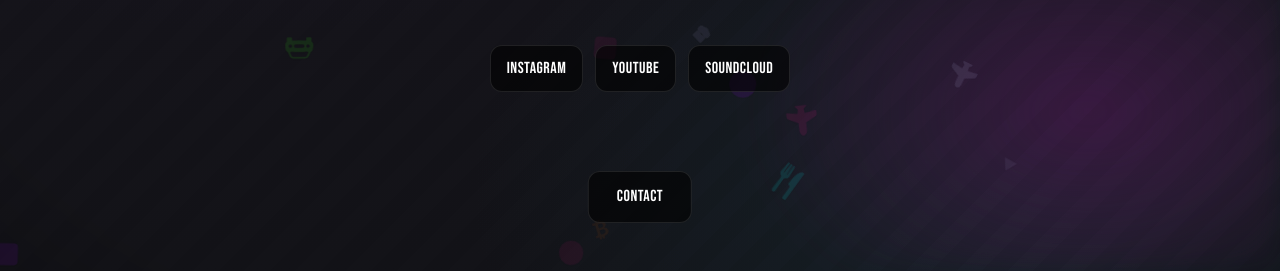
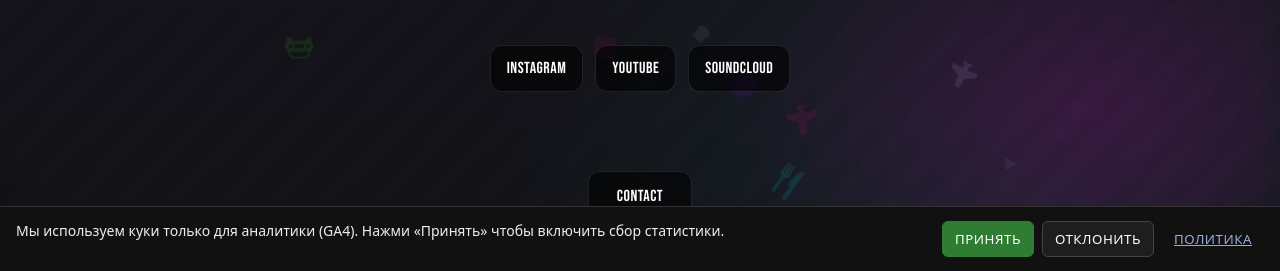
Before and after one commit to TechnoKotan/me.kotan, a plain HTML site: page index.html in a window 1280 px wide. Shown: the part 529-800 px from the top of the page. Drawn offline with Linux system fonts and the light colour scheme; animation ran at ten frames a second.

Commit message:
Added cookies banner

```diff
--- /dev/null
+++ b/css/consent.css
@@ -0,0 +1,11 @@
+#cookieBanner {position:fixed;left:0;right:0;bottom:0;z-index:9999;
+  display:none;gap:12px;align-items:start;padding:14px 16px;
+  background:#111;color:#eee;border-top:1px solid #333;
+  font:14px/1.4 system-ui,-apple-system,Segoe UI,Roboto,Arial,sans-serif}
+#cookieBanner.show{display:flex;flex-wrap:wrap}
+#cookieBanner p{margin:0;flex:1 1 260px}
+.cookie-actions{display:flex;gap:8px}
+.cookie-btn{border:1px solid #444;background:#1e1e1e;color:#fff;cursor:pointer;
+  padding:8px 12px;border-radius:6px}
+.cookie-btn.primary{background:#2e7d32;border-color:#2e7d32}
+.cookie-btn.link{background:transparent;border:0;text-decoration:underline;color:#9ad}
--- a/index.html
+++ b/index.html
@@ -129,5 +129,10 @@
     <a href="mailto:me@kotan.pro" class="btn">Contact</a>
   </footer>
 
+  <link rel="stylesheet" href="/css/consent.css">
+  <div id="cookieBanner" hidden></div>
+  <script src="/js/consent-banner.js" defer></script>
+
+
 </body>
 </html>
--- /dev/null
+++ b/js/consent-banner.js
@@ -0,0 +1,53 @@
+(function () {
+  var KEY = "kotan_consent_v1";
+  var banner = document.getElementById("cookieBanner");
+  if (!banner) return;
+
+  banner.innerHTML =
+    "" +
+    "<p>Мы используем куки только для аналитики (GA4). " +
+    "Нажми «Принять» чтобы включить сбор статистики.</p>" +
+    '<div class="cookie-actions">' +
+    '<button id="cookieAccept" class="cookie-btn primary">Принять</button>' +
+    '<button id="cookieReject" class="cookie-btn">Отклонить</button>' +
+    '<button id="cookieMore" class="cookie-btn link">Политика</button>' +
+    "</div>";
+
+  function show() {
+    banner.classList.add("show");
+    banner.removeAttribute("hidden");
+  }
+  function hide() {
+    banner.classList.remove("show");
+    banner.setAttribute("hidden", "");
+  }
+
+  var stored = localStorage.getItem(KEY);
+  if (!stored) show();
+
+  document.getElementById("cookieAccept")?.addEventListener("click", function () {
+    localStorage.setItem(KEY, "granted");
+    if (typeof window.acceptAnalyticsConsent === "function") {
+      window.acceptAnalyticsConsent();
+    }
+    hide();
+  });
+
+  document.getElementById("cookieReject")?.addEventListener("click", function () {
+    localStorage.setItem(KEY, "denied");
+    // оставляем denied как в default + отправим тех. событие
+    window.gtag && gtag("consent", "update", { analytics_storage: "denied" });
+    window.dataLayer && dataLayer.push({ event: "consent_denied" });
+    hide();
+  });
+
+  document.getElementById("cookieMore")?.addEventListener("click", function () {
+    window.open("/privacy.html", "_blank"); // сделаешь позже страницу политики
+  });
+
+  // Публичный метод для футера «Управлять куки»
+  window.manageCookies = function () {
+    localStorage.removeItem(KEY);
+    show();
+  };
+})();
```
